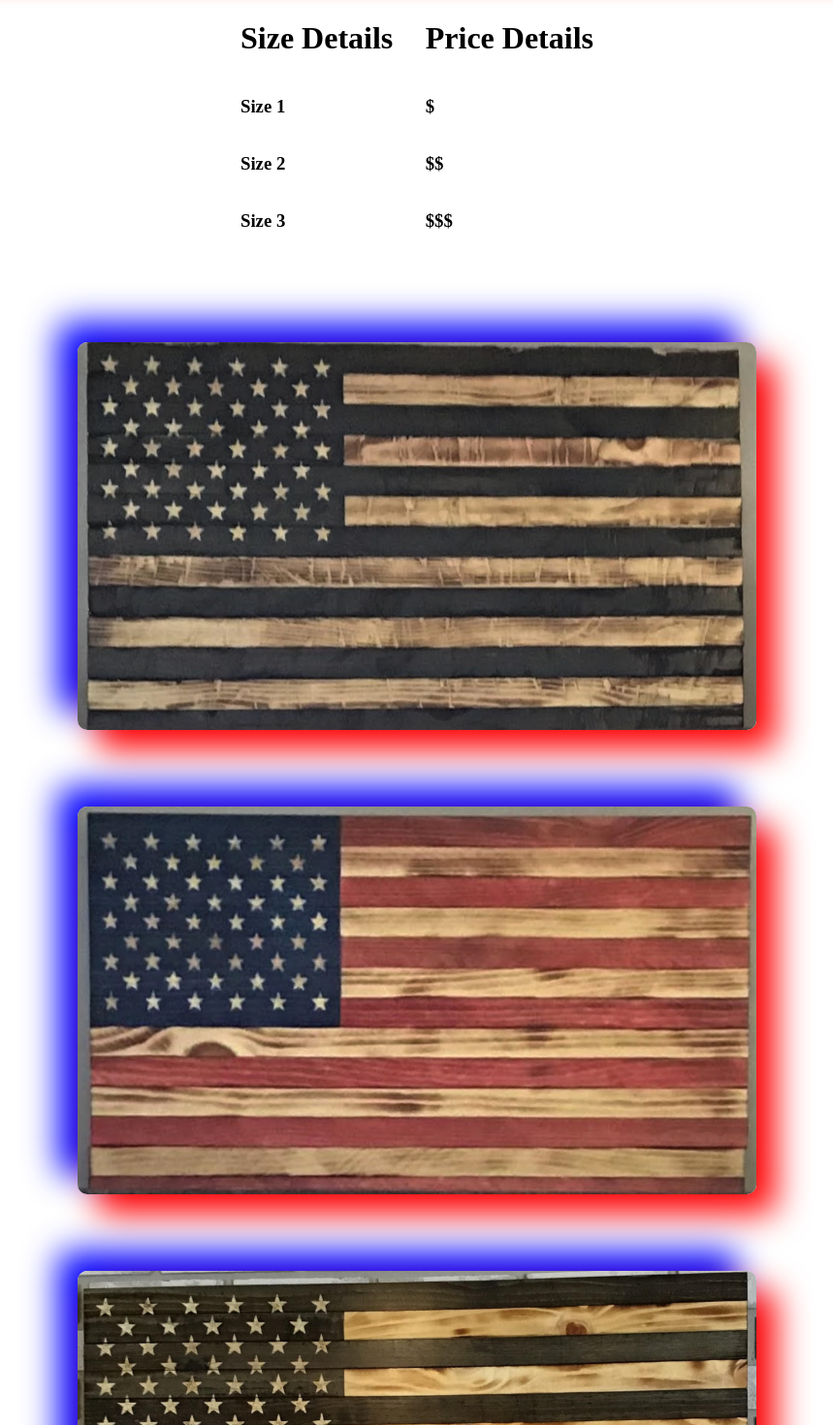
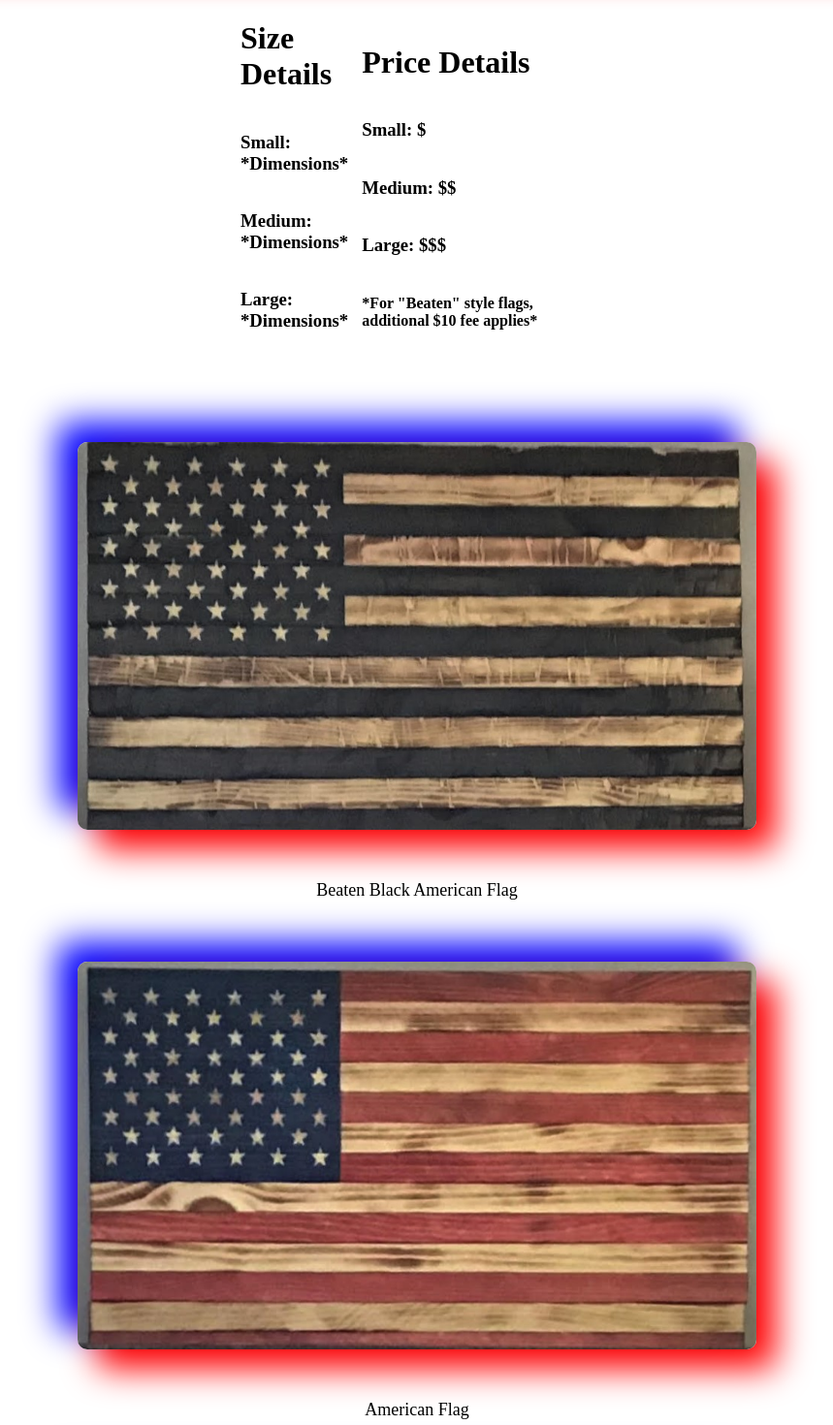
Before and after one commit to TravisExline/flag-company-site, a React (Create React App) app: page /flags in a window 1280 px wide. Shown: the part 120-1590 px from the top of the page at 97% size, without its empty margins (210-1069 px from the left). Built offline with nearby package versions, Linux system fonts and the light colour scheme.

Commit message:
flag descriptions

```diff
--- a/src/containers/FlagsPage.js
+++ b/src/containers/FlagsPage.js
@@ -19,53 +19,63 @@ class FlagsPage extends React.Component {
                 <div className="all-details">
                     <div className="size-details">
                         <h1 className="size-details-header">Size Details</h1>
-                            <h3>Size 1</h3>
-                            <h3>Size 2</h3>
-                            <h3>Size 3</h3>
+                            <h3>Small: *Dimensions*</h3>
+                            <h3>Medium: *Dimensions*</h3>
+                            <h3>Large: *Dimensions*</h3>
                     </div>
                     <div className='price-details'>
                         <h1 className="price-details-header">Price Details</h1>
-                            <h3>$</h3>
-                            <h3>$$</h3>
-                            <h3>$$$</h3>
+                            <h3>Small: $</h3>
+                            <h3>Medium: $$</h3>
+                            <h3>Large: $$$</h3>
+                            <h4>*For "Beaten" style flags, additional $10 fee applies*</h4>
                     </div>
                 </div>
             <div className='all-flags-holder'>
 
                 <div className="flag-1">
-                    <img src={display1} className='flag-page-photos' alt='AmericanFlag'></img>
+                    <img src={display1} className='flag-page-photos' alt='Black Beaten Flag'></img>
+                    <p className="flag-photo-description">Beaten Black American Flag</p>
                 </div>
 
                 <div className="flag-2">
-                    <img src={display2} className='flag-page-photos' alt='BlackBeatenFlag'></img>
+                    <img src={display2} className='flag-page-photos' alt='American Flag'></img>
+                    <p className="flag-photo-description">American Flag</p>
                 </div>
 
                 <div className="flag-3">
-                    <img src={display3} className='flag-page-photos' alt='PunisherFlag'></img>
+                    <img src={display3} className='flag-page-photos' alt='Thin Blue Line Flag'></img>
+                    <p className="flag-photo-description">Thin Blue Line American Flag</p>
                 </div>
 
                 <div className="flag-4">
-                    <img src={display4} className='flag-page-photos' alt='ThinBlueFlag'></img>
+                    <img src={display4} className='flag-page-photos' alt='Skull Flag'></img>
+                    <p className="flag-photo-description">Skull American Flag</p>
                 </div>
 
                 <div className="flag-5">
-                    <img src={display5} className='flag-page-photos' alt='USAFFlag'></img>
+                    <img src={display5} className='flag-page-photos' alt='Beaten American Flag'></img>
+                    <p className="flag-photo-description">Beaten American Flag</p>
                 </div>
 
                 <div className="flag-6">
-                    <img src={display6} className='flag-page-photos' alt='BeatenAmericanFlag'></img>
+                    <img src={display6} className='flag-page-photos' alt='USAF Flag'></img>
+                    <p className="flag-photo-description">USAF Flag</p>
                 </div>
 
                 <div className="flag-7">
-                    <img src={display7} className='flag-page-photos' alt='NavyFlag'></img>
+                    <img src={display7} className='flag-page-photos' alt='Snek Flag'></img>
+                    <p className="flag-photo-description">Don't Tred On Me Flag</p>
                 </div>
 
                 <div className="flag-8">
-                    <img src={display8} className='flag-page-photos' alt='SnekFlag'></img>
+                    <img src={display8} className='flag-page-photos' alt='Navy Flag'></img>
+                    <p className="flag-photo-description">United States Navy American Flag</p>
                 </div>
 
                 <div className="flag-9">
-                    <img src={display9} className='flag-page-photos' alt='ThinRedFlag'></img>
+                    <img src={display9} className='flag-page-photos' alt='Thin Red Line Flag'></img>
+                    <p className="flag-photo-description">Thin Red Line American Flag</p>
                 </div>
 
             </div>
--- a/src/style/FlagsPage.css
+++ b/src/style/FlagsPage.css
@@ -39,5 +39,10 @@
     display: flex;
     justify-content: space-around;
     flex-wrap: wrap;
-    flex-direction: row-reverse;
+    flex-direction: row;
 }
+
+.flag-photo-description {
+    text-align: center;
+    font-size: 18px;
+}
```
